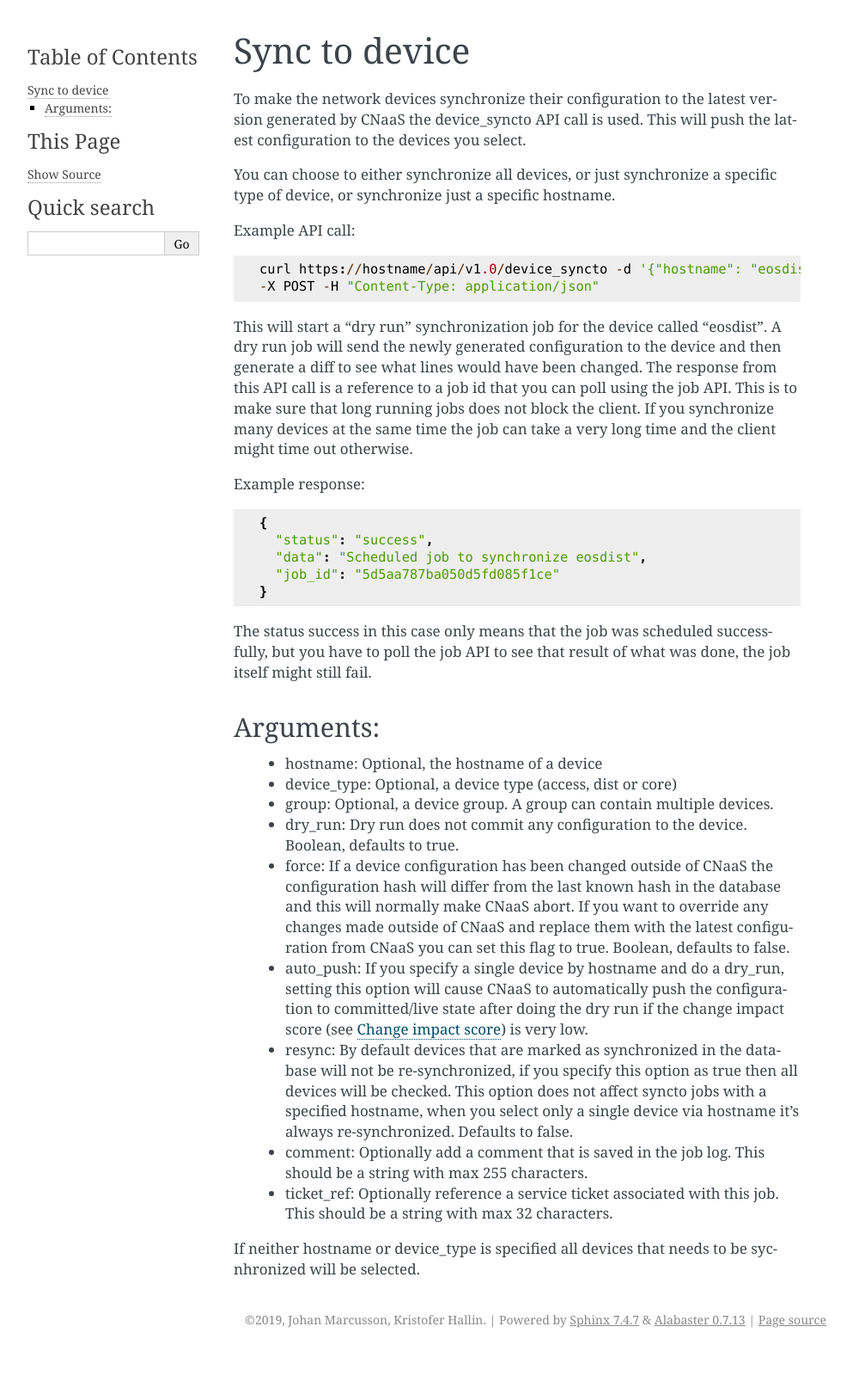
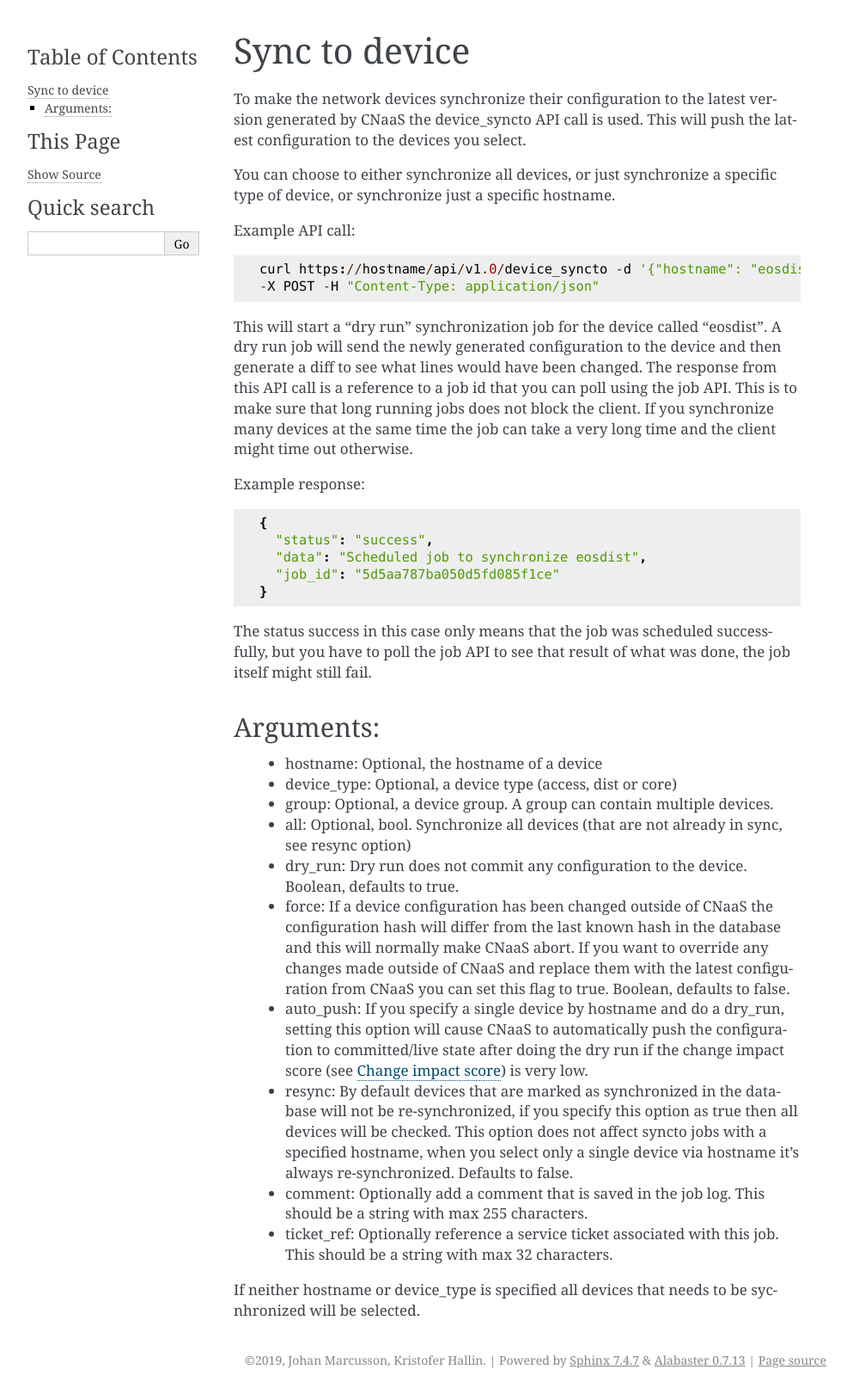
Before and after one commit to SUNET/cnaas-nms, a Sphinx documentation site: the page built from docs/apiref/syncto.rst, in a window 1280 px wide. Shown: the whole page at 86% size, without its empty margins (148-1141 px from the left). Built offline with Sphinx 7.4.7, drawn with Linux system fonts in a browser that asks for light colours; before the commit the page ends 1574 px from its top, so only the background shows below that.

Commit message:
Fix docs for all option to syncto

```diff
--- a/docs/apiref/syncto.rst
+++ b/docs/apiref/syncto.rst
@@ -42,6 +42,7 @@ Arguments:
  - hostname: Optional, the hostname of a device
  - device_type: Optional, a device type (access, dist or core)
  - group: Optional, a device group. A group can contain multiple devices.
+ - all: Optional, bool. Synchronize all devices (that are not already in sync, see resync option)
  - dry_run: Dry run does not commit any configuration to the device. Boolean, defaults to true.
  - force: If a device configuration has been changed outside of CNaaS the configuration hash
    will differ from the last known hash in the database and this will normally make CNaaS
```
